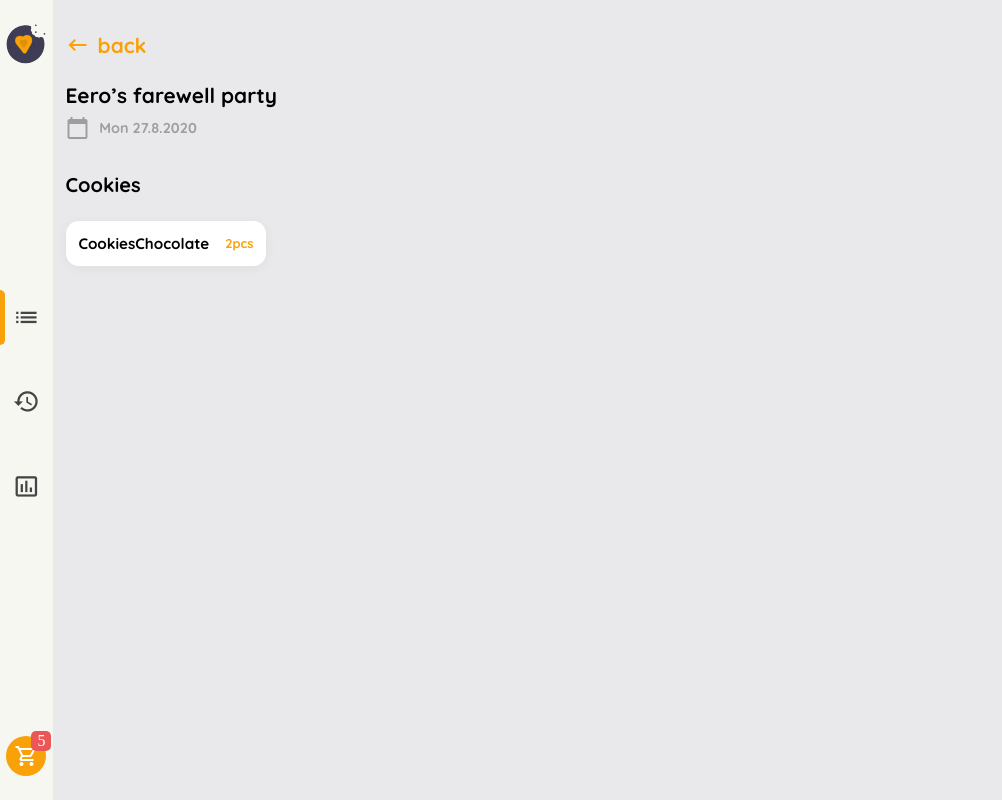
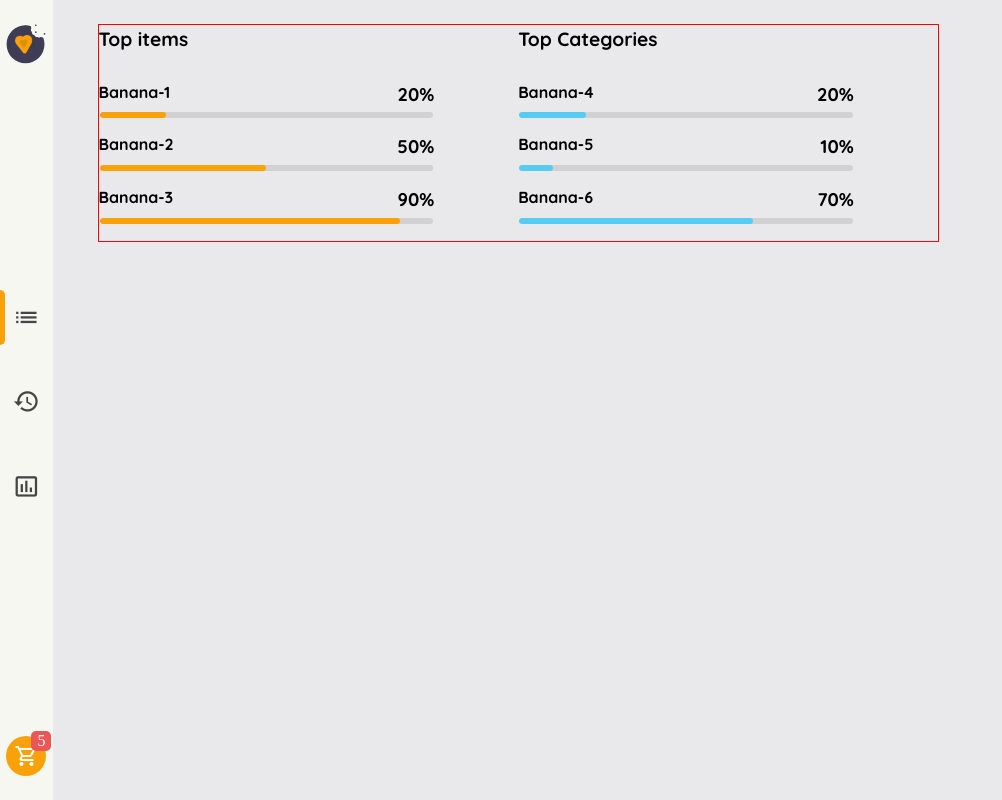
Before and after one commit to jesintharnold/Shoppingify_react, a React (Create React App) app in the folder front_end/: page / in a window 1280 px wide. Shown: the whole page, without its empty margins (0-1002 px from the left). Built offline with nearby package versions, Linux system fonts and the light colour scheme.

Commit message:
Analytics page completed & recharts npm added

```diff
--- a/front_end/package.json
+++ b/front_end/package.json
@@ -11,6 +11,7 @@
     "react-dom": "^17.0.2",
     "react-router-dom": "^5.3.0",
     "react-scripts": "4.0.3",
+    "recharts": "^2.1.5",
     "web-vitals": "^1.1.2"
   },
   "scripts": {
--- /dev/null
+++ b/front_end/src/components/Analytics/Analytics.js
@@ -0,0 +1,28 @@
+import './Analytics.scss';
+import Analyticprogress from './AnalyticsProgress/ProgressAnalytics';
+
+function Analytics(){
+    return (
+        <div className="analytics_main">
+
+            <div className="analytic_progress_container">
+            <div className="left_prog_cont">
+            <span className="ana_prog_cont_name">Top items</span>
+            <Analyticprogress item="Banana-1" className="golden" progressval={20} />
+            <Analyticprogress item="Banana-2" className="golden" progressval={50} />
+            <Analyticprogress item="Banana-3" className="golden" progressval={90} />
+            </div>
+            <div className="right_prog_cont">
+            <span className="ana_prog_cont_name">Top Categories</span>
+            <Analyticprogress item="Banana-4" className="blue" progressval={20} />
+            <Analyticprogress item="Banana-5" className="blue" progressval={10} />
+            <Analyticprogress item="Banana-6" className="blue" progressval={70} />
+
+            </div>
+            </div>
+
+        </div>
+        )
+}
+
+export default Analytics;
--- /dev/null
+++ b/front_end/src/components/Analytics/Analytics.scss
@@ -0,0 +1,38 @@
+.analytics_main{
+    width:70%;
+    margin:1.5rem 0 0 2rem;
+    display: flex;
+    flex-direction: column;
+    justify-content: center;
+    font-family: Quicksand;
+
+    .analytic_progress_container{
+        margin-bottom:2rem;
+        display: flex;
+        flex-wrap: wrap;
+        border:1px solid red;
+        gap:0rem;
+
+
+        .ana_prog_cont_name{
+            display: block;
+            font-size:1.2rem;
+            line-height:1.8rem;
+            margin-bottom:1.8rem;
+
+        }
+
+
+        .left_prog_cont{
+        flex:0.5;
+        }
+
+        .right_prog_cont{
+        flex:0.5;
+        }
+
+    }
+
+
+
+}
--- /dev/null
+++ b/front_end/src/components/Analytics/AnalyticsProgress/ProgressAnalytics.js
@@ -0,0 +1,15 @@
+import './ProgressAnalytics.scss';
+
+function Analyticprogress({progressval,className,item}){
+    return (
+        <div className="Progress_cont">
+        <div className="Progress_cont_name">
+        <span>{item}</span>
+        <span>{`${progressval|0}%`}</span>
+        </div>
+        <progress value={progressval} className={className} max="100" ></progress >
+        </div>
+    )
+}
+
+export default Analyticprogress;
--- /dev/null
+++ b/front_end/src/components/Analytics/AnalyticsProgress/ProgressAnalytics.scss
@@ -0,0 +1,65 @@
+.Progress_cont{
+    width:80%;
+    display: flex;
+    flex-direction: column;
+    margin-bottom:1rem;
+    .Progress_cont_name{
+        width:100%;
+        margin-bottom:0.3rem;
+        span:nth-child(1){
+          float:left;
+          line-height:1.2rem;
+          font-size:1rem;
+
+        }
+        span:nth-child(2){
+            float:right;
+            line-height:1.5rem;
+          font-size:1.15rem;
+        }
+    }
+
+    progress{
+        -webkit-appearance:none;
+        width:100%;
+        height:0.5rem;
+        border:1px solid transparent;
+        overflow: hidden;
+        color:#aaa;
+        border-radius:1.2rem;
+        &::-webkit-progress-bar {
+            background: rgb(209, 209, 209);
+        }
+
+    }
+
+
+
+}
+
+
+.golden{
+
+        &::-webkit-progress-value {
+            background: rgba(249, 161, 9, 1);
+            border-radius:1.5rem;
+
+        }
+        &::-moz-progress-bar {
+            background: rgba(249, 161, 9, 1);
+
+        }
+
+}
+
+.blue{
+        &::-webkit-progress-value {
+            background: rgba(86, 204, 242, 1);
+
+            border-radius:1.5rem;
+
+        }
+        &::-moz-progress-bar {
+            background: rgba(86, 204, 242, 1);
+        }
+}
--- a/front_end/src/components/Main/MainItems.js
+++ b/front_end/src/components/Main/MainItems.js
@@ -3,6 +3,7 @@ import Item from './ItemPage/Item';
 import "./MainItems.scss";
 import HistoryMain from '../History/History_Main/History_Main';
 import HistoryExpand from '../History/History_Expand/HistoryExpand';
+import Analytics from '../Analytics/Analytics';
 function Mainitem(){
     return (
         <div className="Main_items">
@@ -10,7 +11,9 @@ function Mainitem(){
         <Item/> */}
 
         {/* <HistoryMain/> */}
-        <HistoryExpand/>
+        {/* <HistoryExpand/> */}
+
+        <Analytics/>
         </div>
     )
 }
```
Also changed, not shown: front_end/src/components/Analytics/Analyticscharts/Analytichart.js (added), front_end/src/components/Analytics/Analyticscharts/Analytichart.scss (added), 1 other file (tests, documents, lock files or other folders).
